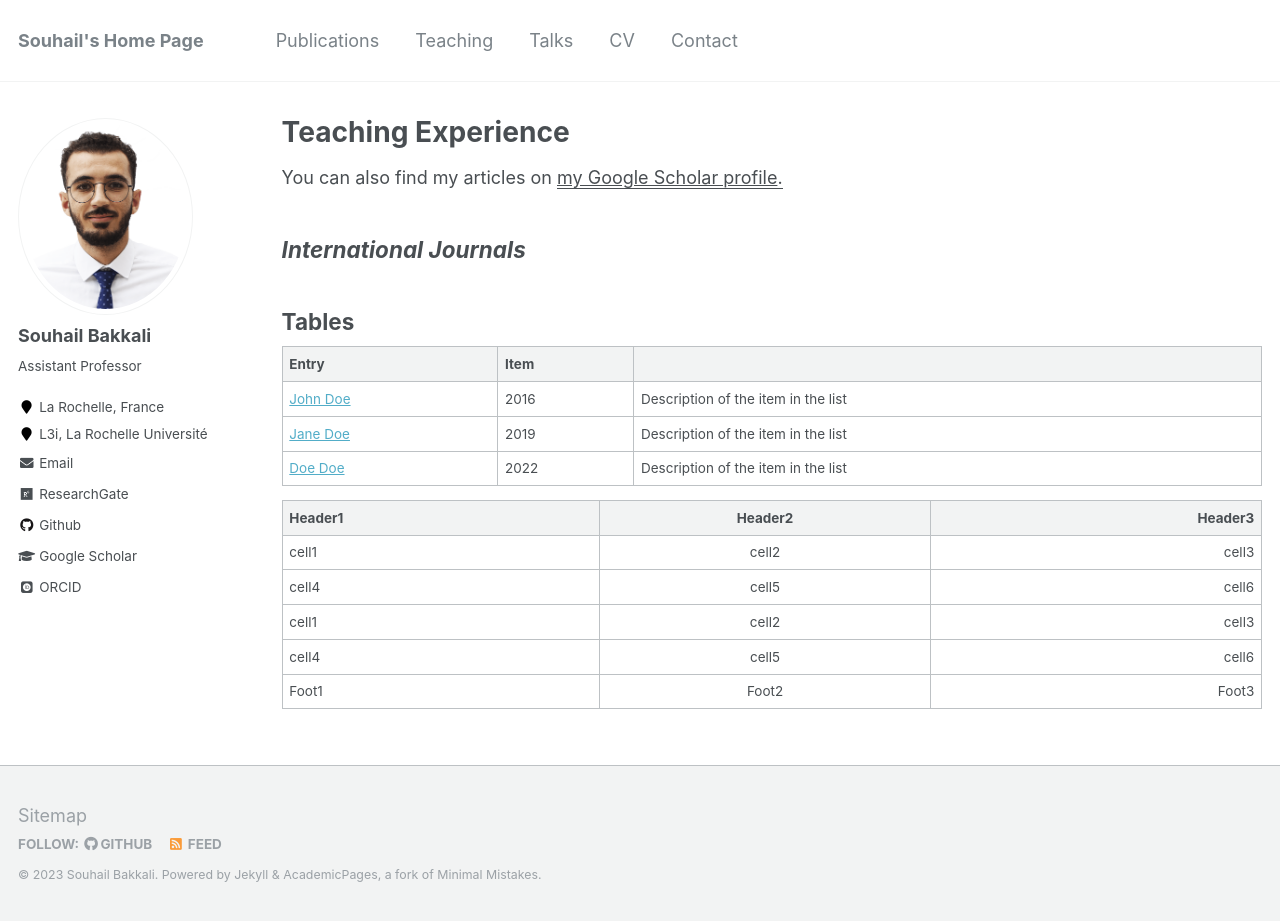
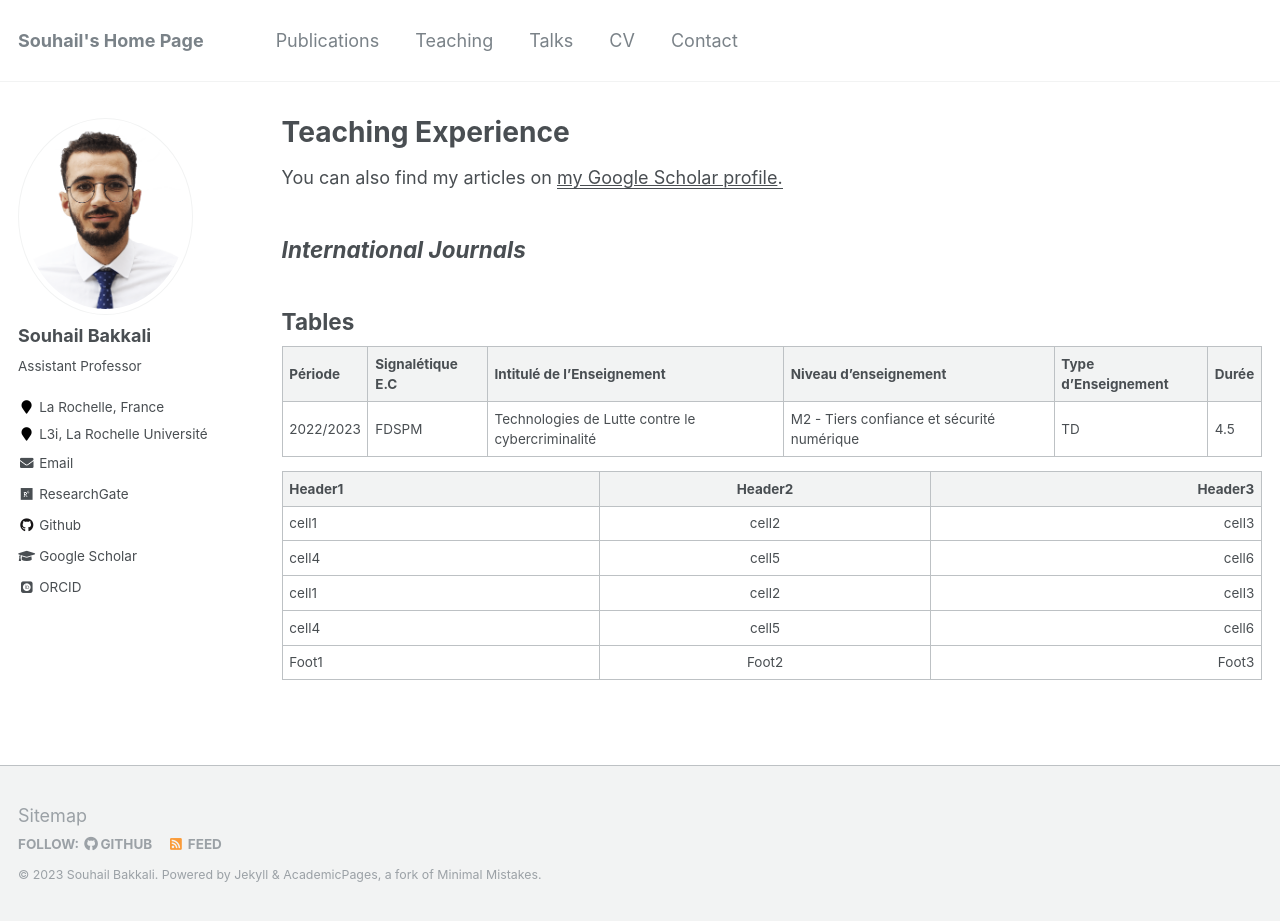
Before and after one commit to Sbakkalii/Sbakkalii.github.io, a Jekyll site: the page built from _teaching/teaching.md, in a window 1280 px wide and 921 px high. Built offline with Jekyll 4.4.1, drawn with Linux system fonts in a browser that asks for light colours; some web fonts are replaced.

Commit message:
Update teaching.md

```diff
--- a/_teaching/teaching.md
+++ b/_teaching/teaching.md
@@ -14,11 +14,13 @@ You can also find my articles on <u><a href="https://scholar.google.com/citation
 
 ## Tables
 
-| Entry            | Item   |                                                              |
-| --------         | ------ | ------------------------------------------------------------ |
-| [John Doe](#)    | 2016   | Description of the item in the list                          |
-| [Jane Doe](#)    | 2019   | Description of the item in the list                          |
-| [Doe Doe](#)     | 2022   | Description of the item in the list                          |
+| Période    | Signalétique E.C | Intitulé de l'Enseignement                       |  Niveau d'enseignement                       |  Type d'Enseignement   |   Durée   |
+| --------   | ---------------- | --------------------------                       |  ---------------------                       |  --------------------- |  -------  |
+| 2022/2023  | FDSPM            | Technologies de Lutte contre le cybercriminalité |  M2 - Tiers confiance et sécurité numérique  |  TD                    |  4.5      |
+| --------  | ---------------- | -------------------------- |  ---------------------  |  --------------------- |  -------  |
+| --------  | ---------------- | -------------------------- |  ---------------------  |  --------------------- |  -------  |
+| --------  | ---------------- | -------------------------- |  ---------------------  |  --------------------- |  -------  |
+| --------  | ---------------- | -------------------------- |  ---------------------  |  --------------------- |  -------  |
 
 | Header1 | Header2 | Header3 |
 |:--------|:-------:|--------:|
```
